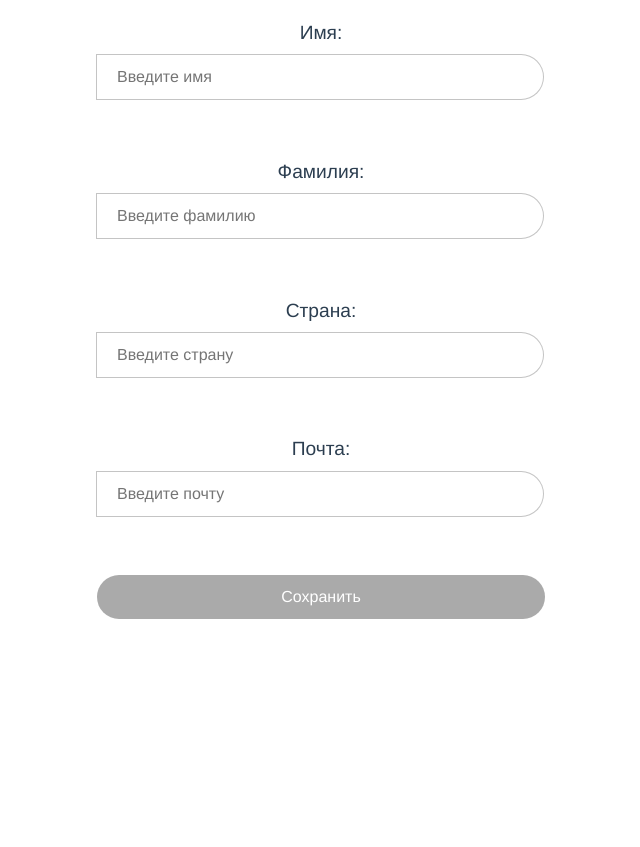
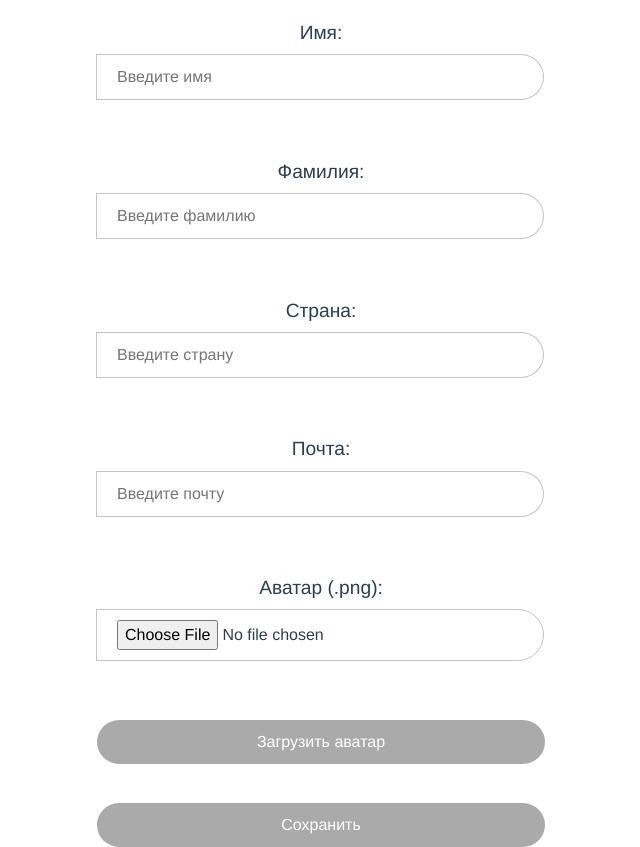
Before and after one commit to aufsell/coursework_is, a Vue app in the folder frontend/: page /profile/1/edit in a window 1280 px wide. Shown: the whole page, without its empty margins (191-831 px from the left). Before the commit the page ends 800 px from the top, so only its background shows below. Built offline with nearby package versions, Linux system fonts and the light colour scheme; no server answers; sample sign-in values are in the browser's storage.

Commit message:
feat: add upload avatar

```diff
--- a/frontend/src/components/EditProfile.vue
+++ b/frontend/src/components/EditProfile.vue
@@ -43,6 +43,25 @@
         <p v-if="emailError" class="error-message">{{ emailError }}</p>
       </div>
 
+      <div class="input-group">
+        <label for="avatar">Аватар (.png):</label>
+        <input
+          type="file"
+          id="avatar"
+          accept=".png"
+          @change="handleFileUpload"
+        />
+        <p v-if="avatarError" class="error-message">{{ avatarError }}</p>
+      </div>
+
+      <button
+        class="upload-btn"
+        @click="uploadAvatar"
+        :disabled="!selectedFile"
+      >
+        Загрузить аватар
+      </button>
+
       <button
         class="save-btn"
         @click="updateProfile"
@@ -71,6 +90,8 @@ export default {
       isSaving: false,
       errorMessage: "",
       emailError: "",
+      selectedFile: null,
+      avatarError: "",
     };
   },
   computed: {
@@ -81,17 +102,14 @@ export default {
       return localStorage.getItem("userId");
     },
     isFormValid() {
-      this.validateEmail(); // Обновляем emailError перед проверкой
-      const valid =
+      this.validateEmail();
+      return (
         this.profile &&
         this.profile.firstName &&
         this.profile.lastName &&
         this.profile.country &&
-        (this.profile.email === "" || !this.emailError);
-      console.log("isFormValid:", valid);
-      console.log("profile:", this.profile);
-      console.log("emailError:", this.emailError);
-      return valid;
+        (this.profile.email === "" || !this.emailError)
+      );
     },
   },
   async created() {
@@ -145,6 +163,49 @@ export default {
 
       this.emailError = "";
       return true;
+    },
+    handleFileUpload(event) {
+      const file = event.target.files[0];
+
+      if (!file) {
+        this.avatarError = "Выберите файл.";
+        this.selectedFile = null;
+        return;
+      }
+
+      if (!file.name.toLowerCase().endsWith(".png")) {
+        this.avatarError = "Файл должен быть в формате .png";
+        this.selectedFile = null;
+        return;
+      }
+
+      this.avatarError = "";
+      this.selectedFile = file;
+    },
+    async uploadAvatar() {
+      if (!this.selectedFile) {
+        this.avatarError = "Выберите файл.";
+        return;
+      }
+
+      const formData = new FormData();
+      formData.append("file", this.selectedFile);
+
+      try {
+        await axios.post(
+          `http://localhost:7777/api/v1/profile/${this.profileUserId}/avatar`,
+          formData,
+          {
+            withCredentials: true,
+            headers: { "Content-Type": "multipart/form-data" },
+          }
+        );
+        alert("Аватар загружен успешно!");
+        this.selectedFile = null;
+      } catch (error) {
+        this.avatarError = "Ошибка загрузки. Попробуйте снова.";
+        console.error("Ошибка при загрузке аватара:", error);
+      }
     },
     async updateProfile() {
       if (!this.validateEmail()) {
@@ -204,7 +265,8 @@ export default {
   box-sizing: border-box;
 }
 
-.save-btn {
+.save-btn,
+.upload-btn {
   background-color: #4caf50;
   color: white;
   padding: 10px 20px;
@@ -216,14 +278,19 @@ export default {
   transition: background-color 0.2s ease;
 }
 
+.upload-btn {
+  background-color: #007bff;
+}
+
+.upload-btn:hover:not(:disabled) {
+  background-color: #0056b3;
+}
+
 .save-btn:hover:not(:disabled) {
   background-color: #45a049;
 }
 
-.save-btn:active:not(:disabled) {
-  background-color: #388e3c;
-}
-
+.upload-btn:disabled,
 .save-btn:disabled {
   background-color: #aaa;
   cursor: not-allowed;
--- a/frontend/src/components/ProfileInfo.vue
+++ b/frontend/src/components/ProfileInfo.vue
@@ -288,4 +288,22 @@ export default {
 .edit-btn:active {
   background-color: #388e3c;
 }
+
+.avatar {
+  width: 140px;
+  height: 140px;
+  background: gray;
+  border-radius: 50%;
+  margin: 0 auto;
+  overflow: hidden;
+  display: flex;
+  align-items: center;
+  justify-content: center;
+}
+
+.avatar img {
+  width: 100%;
+  height: 100%;
+  object-fit: cover;
+}
 </style>
```
